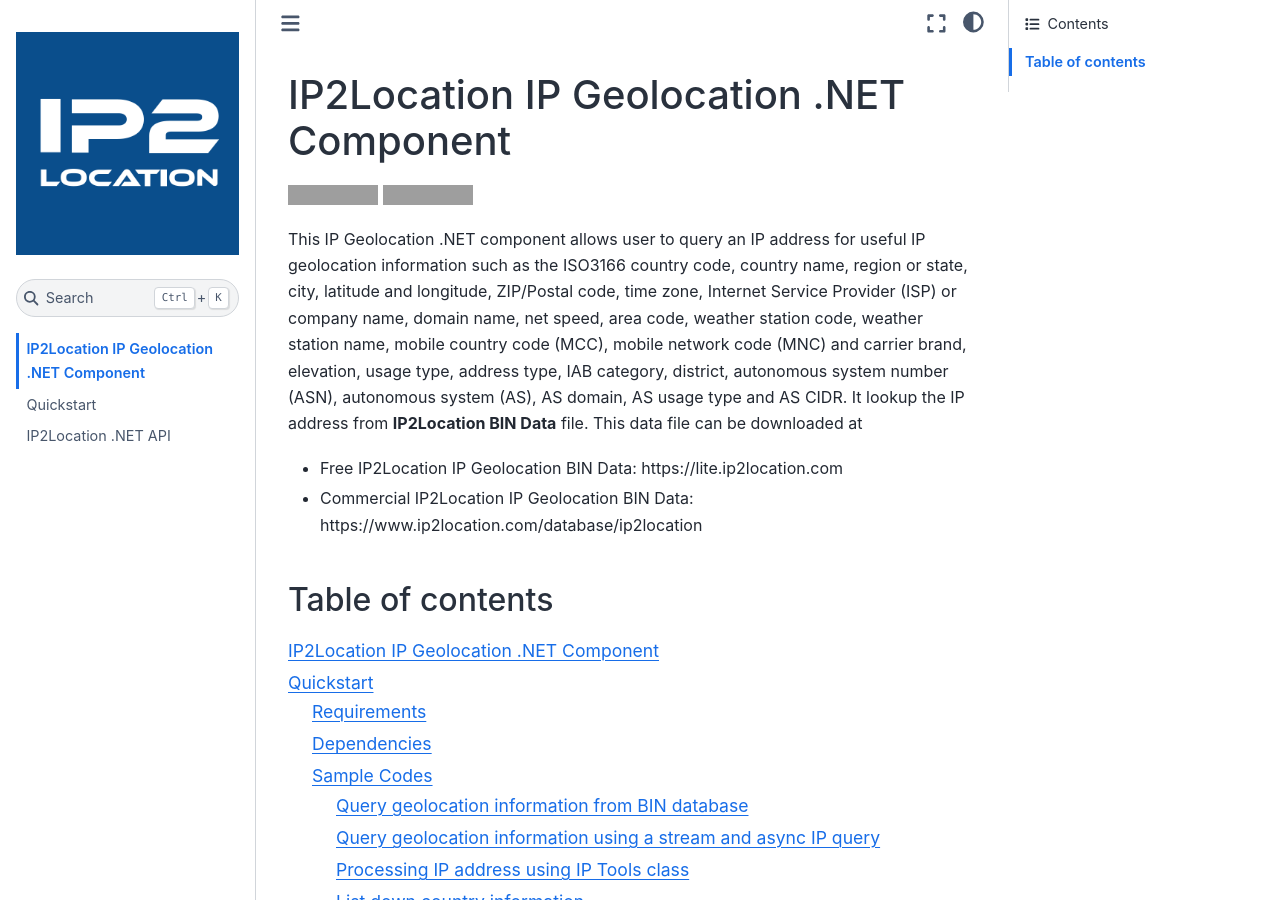
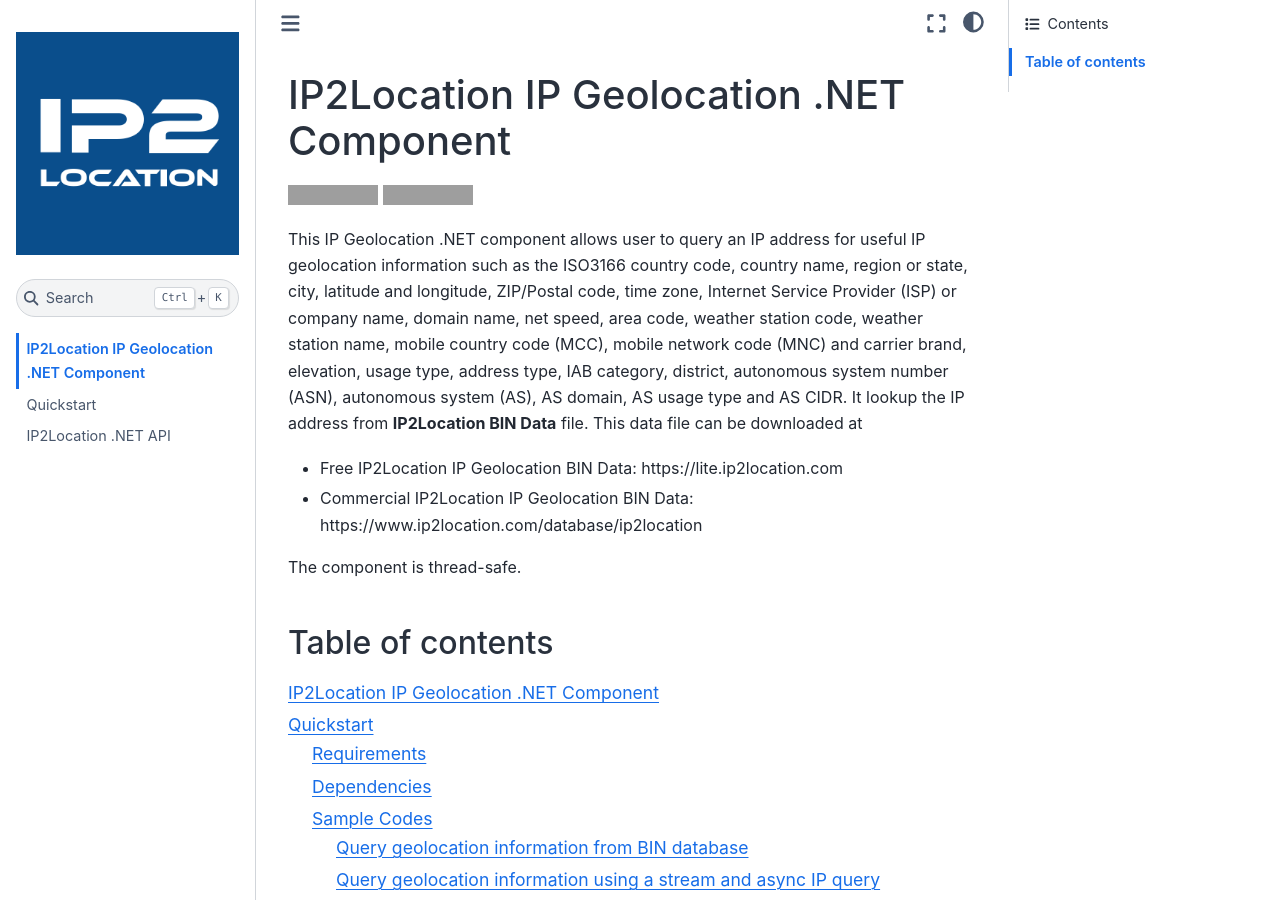
Before and after one commit to ip2location/ip2location-dotnet, a Sphinx documentation site: the page built from docs/source/index.md, in a window 1280 px wide and 900 px high. Built offline with Sphinx 7.4.7 and the Sphinx Book theme 1.1.4, drawn with Linux system fonts in a browser that asks for light colours; grey boxes are pictures that could not be loaded.

Commit message:
Update index.md

````diff
--- a/docs/source/index.md
+++ b/docs/source/index.md
@@ -7,6 +7,8 @@ This IP Geolocation .NET component allows user to query an IP address for useful
 * Free IP2Location IP Geolocation BIN Data: https://lite.ip2location.com
 * Commercial IP2Location IP Geolocation BIN Data: https://www.ip2location.com/database/ip2location
 
+The component is thread-safe.
+
 ## Table of contents
  ```{eval-rst}
  .. toctree::
````
